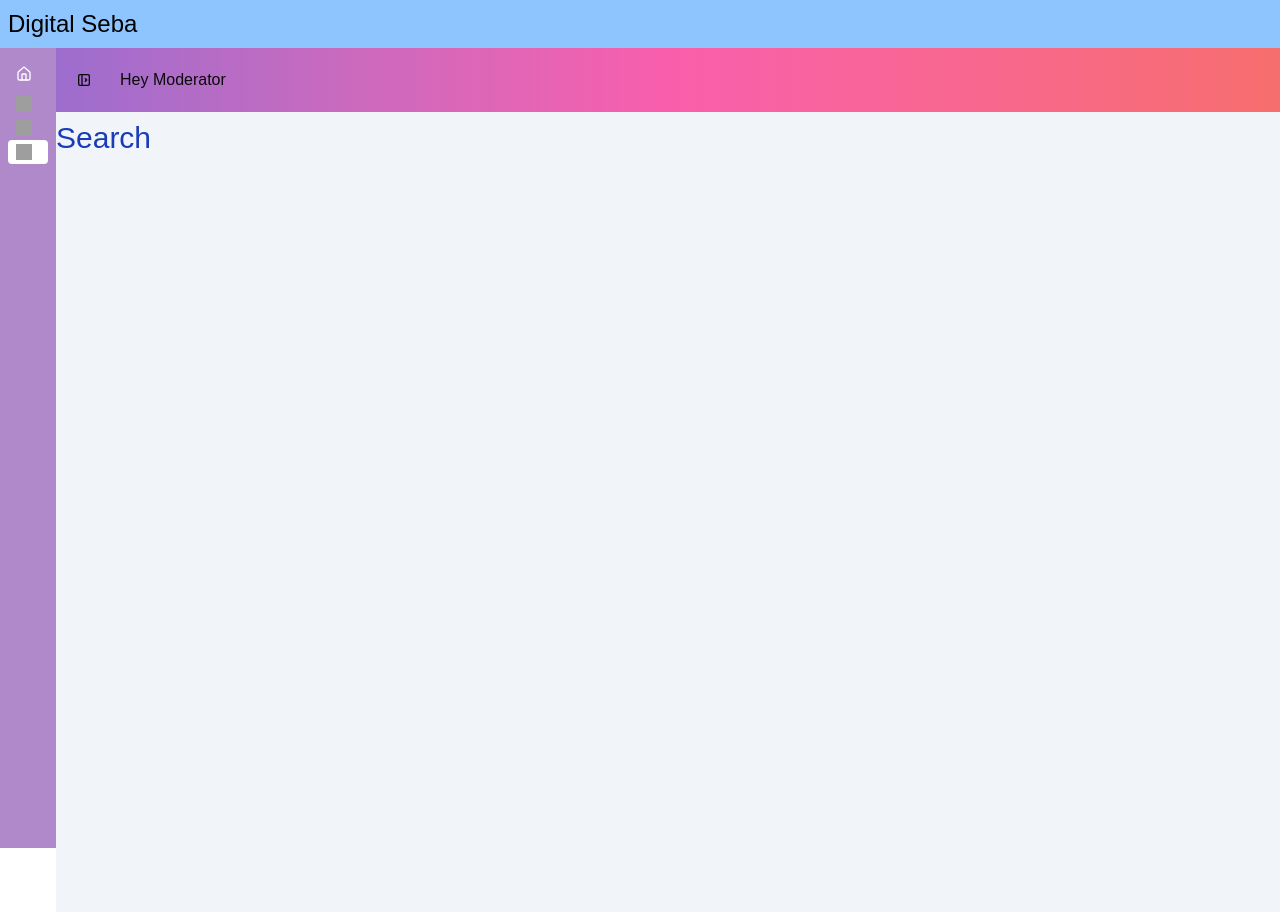
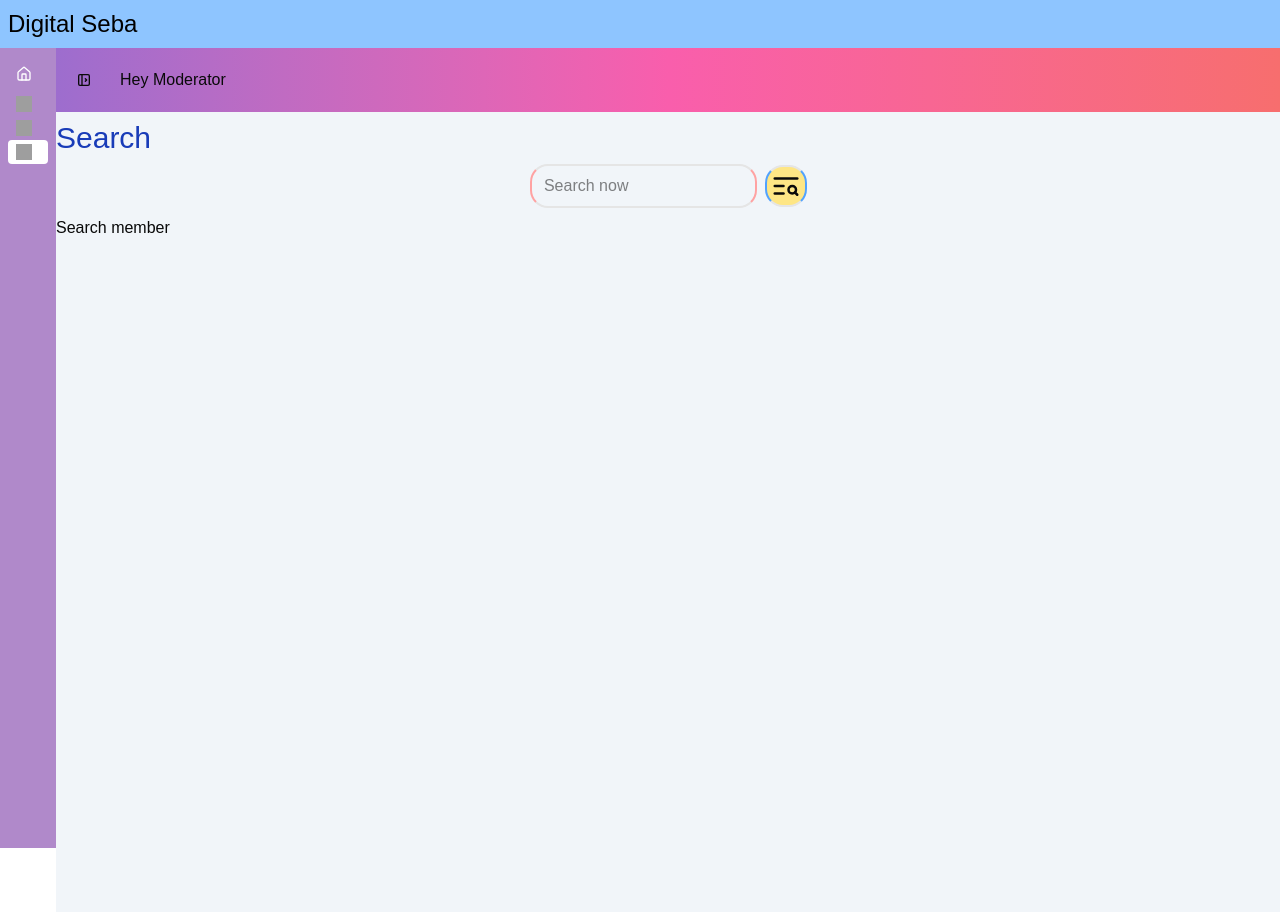
Before and after one commit to shohan-28/dashboard-1, a React (Vite) app: page /Search in a window 1280 px wide. Built offline with nearby package versions, Linux system fonts and the light colour scheme; grey boxes are pictures that could not be loaded; a web font is replaced by a local one.

Commit message:
Updated some files and fixed bugs

```diff
--- a/package.json
+++ b/package.json
@@ -22,6 +22,7 @@
     "radix-ui": "^1.4.3",
     "react": "^19.2.4",
     "react-dom": "^19.2.4",
+    "react-icons": "^5.6.0",
     "react-redux": "^9.2.0",
     "react-router": "^7.14.0",
     "shadcn": "^4.5.0",
--- a/src/components/Search.jsx
+++ b/src/components/Search.jsx
@@ -1,9 +1,55 @@
-import React from 'react';
+import React, { useEffect, useState } from 'react';
+import { LuTextSearch } from "react-icons/lu";
+import { useSelector, useDispatch } from 'react-redux';
+import { fetchUsers } from './Features/RoutineSlice/RoutineSlice';
 
 const Search = () => {
+    const dispatch = useDispatch();
+    const { data, loading, error } = useSelector(
+  (state) => state.routine
+);
+    // const members = useSelector((state) => state.members.members);
+    const [search,setSearch] = useState("");
+    const filterMembers = data?.filter((member)=>member?.name?.toLowerCase().includes(search.toLowerCase()));
+
+
+     useEffect(() => {
+        dispatch(fetchUsers());
+      }, [dispatch]);
+
+      if (loading)
+        return (
+          <div className="flex justify-center items-center h-screen">
+            <div className="animate-spin w-10 h-10 border-4 border-blue-500 border-t-transparent rounded-full"></div>
+          </div>
+        );
+
+      if (error)
+        return (
+          <div className="text-red-500 text-center mt-10">
+            {error}
+          </div>
+        );
     return (
-        <div>
+        <div className='space-y-2 container mx-auto'>
             <h1 className='text-3xl text-blue-800'>Search</h1>
+            <div className='flex justify-center items-center gap-2'>
+                <input
+                type='Search'
+
+                value={search}
+                onChange={((e)=> setSearch(e.target.value))}
+                placeholder=' Search now'
+                className='p-2 border-l-red-300 border-r-red-300 border-2 rounded-2xl'></input>
+                <p className='text-3xl bg-amber-200 rounded-2xl p-1 border-l-blue-400 border-r-blue-400 border-2 active:opacity-70 active:scale-95 transition cursor-pointer'><LuTextSearch /></p>
+            </div>
+
+            <div>
+                { search === "" ? (<h1>Search member</h1>) : (filterMembers?.map ((member)=> (
+
+                    <h2 key={member.id}>{member.name}</h2>
+                )))}
+            </div>
         </div>
     );
 };
```
Also changed, not shown: 1 other file (tests, documents, lock files or other folders).
